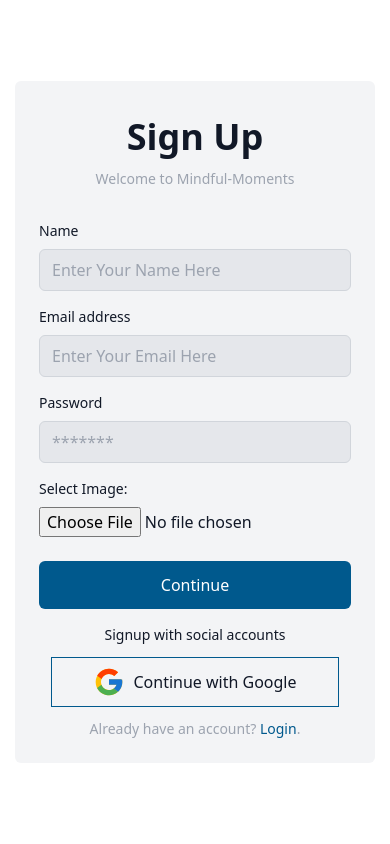
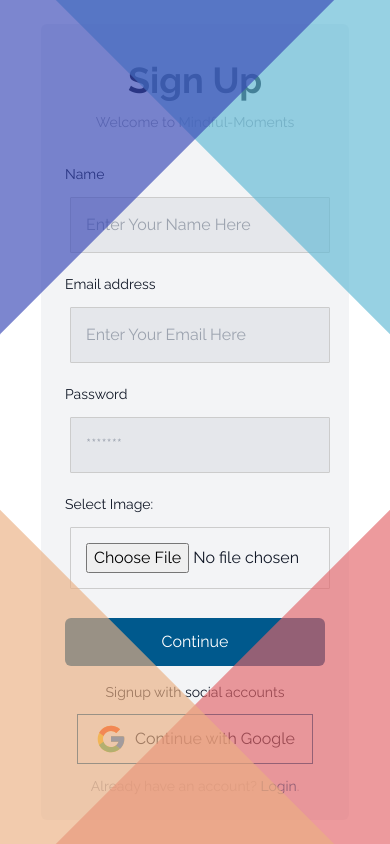
Before and after one commit to mahfuja5768/Mindful-Moments-Client, a React (Vite) app: page /signup in a window 390 px wide. Built offline with nearby package versions, Linux system fonts and the light colour scheme; no server answers.

Commit message:
add new signup page

```diff
--- a/src/api/utils.js
+++ b/src/api/utils.js
@@ -4,7 +4,9 @@ export const imageUpload = async (image) => {
   const formData = new FormData();
   formData.append("image", image);
   const { data } = await axios.post(
-    `https://api.imgbb.com/1/upload?key=${import.meta.env.VITE_IMAGE_API_KEY}`,
+    `https://api.imgbb.com/1/upload?key=${
+      import.meta.env.VITE_IMAGE_HOISTING_KEY
+    }`,
     formData
   );
   return data;
--- a/src/pages/SignUp/SignUp.jsx
+++ b/src/pages/SignUp/SignUp.jsx
@@ -7,6 +7,7 @@ import { imageUpload } from "../../api/utils";
 import { getToken, saveUser } from "../../api/auth";
 import Container from "../shared/Container/Container";
 import Swal from "sweetalert2";
+import style from './Signup.module.css'
 
 const SignUp = () => {
   const { createUser, updateUserProfile, signInWithGoogle, loading } =
@@ -65,12 +66,18 @@ const SignUp = () => {
   };
 
   return (
+    <div className={style.container} onclick="onclick">
+      <div className={style.top}></div>
+      <div className={style.bottom}></div>
+      <div className={style.center}>
         <Container>
           <div className="flex justify-center items-center min-h-screen">
             <div className="flex flex-col max-w-md p-6 rounded-md sm:p-10 bg-gray-100 text-gray-900">
               <div className="mb-8 text-center">
                 <h1 className="my-3 text-4xl font-bold">Sign Up</h1>
-            <p className="text-sm text-gray-400">Welcome to Mindful-Moments</p>
+                <p className="text-sm text-gray-400">
+                  Welcome to Mindful-Moments
+                </p>
               </div>
               <form
                 onSubmit={handleSubmit}
@@ -178,6 +185,8 @@ const SignUp = () => {
             </div>
           </div>
         </Container>
+      </div>
+    </div>
   );
 };
 
--- /dev/null
+++ b/src/pages/SignUp/Signup.module.css
@@ -0,0 +1,84 @@
+@import url('https://fonts.googleapis.com/css?family=Raleway:400,700');
+
+*,*:before,*:after{box-sizing:border-box}
+
+body{
+  min-height:100vh;
+  font-family: 'Raleway', sans-serif;
+}
+
+.container{
+  position:absolute;
+  width:100%;
+  height:100%;
+  overflow:hidden;
+
+  &:hover,&:active{
+    .top, .bottom{
+      &:before, &:after{
+        margin-left: 200px;
+        transform-origin: -200px 50%;
+        transition-delay:0s;
+      }
+    }
+
+    .center{
+      opacity:1;
+      transition-delay:0.2s;
+    }
+  }
+}
+
+.top, .bottom{
+  &:before, &:after{
+    content:'';
+    display:block;
+    position:absolute;
+    width:200vmax;
+    height:200vmax;
+    top:50%;left:50%;
+    margin-top:-100vmax;
+    transform-origin: 0 50%;
+    transition:all 0.5s cubic-bezier(0.445, 0.05, 0, 1);
+    z-index:10;
+    opacity:0.65;
+    transition-delay:0.2s;
+  }
+}
+
+.top{
+  &:before{transform:rotate(45deg);background:#e46569;}
+  &:after{transform:rotate(135deg);background:#ecaf81;}
+}
+
+.bottom{
+  &:before{transform:rotate(-45deg);background:#60b8d4;}
+  &:after{transform:rotate(-135deg);background:#3745b5;}
+}
+
+.center{
+  position:absolute;
+  width:400px;
+  height:400px;
+  top:50%;left:50%;
+  margin-left:-200px;
+  margin-top:-200px;
+  display:flex;
+  flex-direction: column;
+  justify-content: center;
+  align-items: center;
+  padding:30px;
+  opacity:0;
+  transition:all 0.5s cubic-bezier(0.445, 0.05, 0, 1);
+  transition-delay:0s;
+  color:#333;
+
+  input{
+    width:100%;
+    padding:15px;
+    margin:5px;
+    border-radius:1px;
+    border:1px solid #ccc;
+    font-family:inherit;
+  }
+}
--- a/src/pages/home/RecentBlogs/RecentBlogCards/RecentBlogCard.jsx
+++ b/src/pages/home/RecentBlogs/RecentBlogCards/RecentBlogCard.jsx
@@ -1,17 +1,17 @@
 import { FaCalendarDays, FaHeart, FaUser } from "react-icons/fa6";
 import { Link } from "react-router-dom";
 import { addToWishlist } from "../../../../api/blogs";
+import CustomButton from "../../../shared/CustomButton/CustomButton";
 
 const RecentBlogCard = ({ blog }) => {
   // console.log(blog);
   const { author, date, image, likedCount, title, _id, description } = blog;
 
-  const handleToWishlist  = async(id)=>{
+  const handleToWishlist = async (id) => {
     // console.log('c',id)
-    const blogId = id
-    const res = await addToWishlist(blogId)
-
-  }
+    const blogId = id;
+    const res = await addToWishlist(blogId);
+  };
 
   return (
     <div className="text-black shadow-lg cursor-pointer group">
@@ -59,14 +59,13 @@ const RecentBlogCard = ({ blog }) => {
               <span>{likedCount}</span>
             </h3>
           </div>
-          <div className="flex md:justify-between mt-6">
-            <button onClick={()=>handleToWishlist(_id)} className="btn hover:border-primary hover:text-primary hover:bg-transparent bg-primary text-white">
-              Add to wishlist
-            </button>
+          <div className="flex md:justify-between mt-6 gap-5">
+            <CustomButton
+              onClick={() => handleToWishlist(_id)}
+              text=" Add to wishlist"
+            ></CustomButton>
             <Link to={`/blog-details/${_id}`}>
-              <button  className="btn hover:border-primary hover:text-primary hover:bg-transparent bg-primary text-white">
-                Read More
-              </button>
+              <CustomButton text=" Read More"></CustomButton>
             </Link>
           </div>
         </div>
--- a/src/pages/home/RecentBlogs/RecentBlogs/RecentBlogs.jsx
+++ b/src/pages/home/RecentBlogs/RecentBlogs/RecentBlogs.jsx
@@ -3,6 +3,7 @@ import Container from "../../../shared/Container/Container";
 import Title from "../../../shared/Title/Title";
 import RecentBlogCard from "../RecentBlogCards/RecentBlogCard";
 import RecentBlogCards from "../RecentBlogCards/RecentBlogCards";
+import CustomButton from "../../../shared/CustomButton/CustomButton";
 
 const RecentBlogs = () => {
   return (
@@ -12,9 +13,8 @@ const RecentBlogs = () => {
           <Title title={"Recent Posts"}></Title>
           <RecentBlogCards></RecentBlogCards>
           <div className="flex md:justify-center my-6">
-           <Link to='/all-blogs'> <button className="btn hover:border-primary hover:text-primary hover:bg-transparent bg-primary text-white">
-             See All Blogs
-            </button></Link>
+           <Link to='/all-blogs'> </Link>
+           <CustomButton text={'See All '}/>
           </div>
         </div>
         <div className="lg:col-span-1">{/* side bar for filter */}</div>
--- /dev/null
+++ b/src/pages/shared/CustomButton/CustomButton.jsx
@@ -0,0 +1,11 @@
+import style from './CustomButton.module.css'
+
+const CustomButton = ({text}) => {
+    return (
+        <>
+            <button className={style.btn}>{text}</button>
+        </>
+    );
+};
+
+export default CustomButton;
--- /dev/null
+++ b/src/pages/shared/CustomButton/CustomButton.module.css
@@ -0,0 +1,29 @@
+*, *:after, *:before {
+  box-sizing: border-box;
+}
+
+
+.btn {
+  background: #fff;
+  padding: 5px;
+  width: 150px;
+  height: 35px;
+  font-size: 17px;
+  font-weight: bold;
+  border: 1px solid #00598d;
+  margin-top: 25px;
+  cursor: pointer;
+  border-radius: 3px;
+  transition: 0.3s;
+  box-shadow: 0 50px #00598d inset;
+  color: #fff;
+
+  &:hover {
+    box-shadow:   #00598d inset 0 0;
+    color: #00598d;
+  }
+
+  &:focus {
+    outline: none;
+  }
+}
```
Also changed, not shown: package.json (+7 -2 lines), 2 other files (tests, documents, lock files or other folders). Lines whose indentation alone changed are shown as unchanged.
